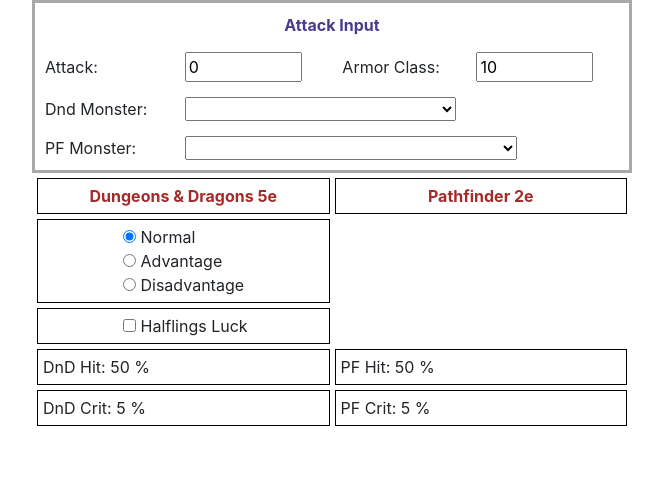
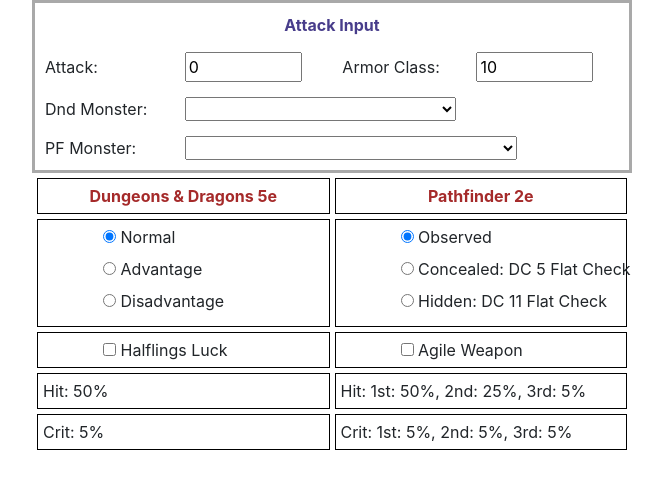
Before and after one commit to AndeHofer/likelihood, a React (Create React App) app: page / in a window 1280 px wide. Shown: the top 488 px of the page, without its empty margins (308-971 px from the left). Built offline with nearby package versions, Linux system fonts and the light colour scheme.

Commit message:
added sight for pf2

```diff
--- a/src/Calculator.css
+++ b/src/Calculator.css
@@ -42,7 +42,7 @@
   width: 50%;
 }
 
-.adv-radio {
+.middle-relative {
   position: relative;
-  left: 80px;
+  left: 60px;
 }
--- a/src/Calculator.js
+++ b/src/Calculator.js
@@ -1,13 +1,13 @@
 import React from "react";
 import "./Calculator.css";
-import { dnd5Monsters } from "./dnd5eSrdMonsters";
+import { dnd5Monsters } from "./monsterDnd5eSrd";
 import DynamicSelect from "./DynamicSelect";
-import RadioDisadvantage from "./RadioDisadvantage";
-import ValueInput from "./ValueInput";
+import ValueInput from "./NumberInput";
 import CheckboxInput from "./CheckboxInput";
-import { pf2Monsters } from "./pf2Monsters";
+import { pf2Monsters } from "./monstersPF2";
+import RadioInputGroup from "./RadioInputGroup";
 
-function calculateHitChance(attack, ac, adv, sys, hluck) {
+function calculateHitChance(attack, ac, adv, sys, hluck, sight) {
   let result;
   if (sys === "DnD 5e") {
     if (adv === "Normal") {
@@ -61,10 +61,12 @@
     }
   }
 
+  result = calculateSight(sight, sys, result);
+
   return Math.round(result * 100 * 100) / 100;
 }
 
-function calculateCritChance(attack, ac, adv, sys, hluck) {
+function calculateCritChance(attack, ac, adv, sys, hluck, sight) {
   let result = Number(0);
   if (sys === "DnD 5e") {
     if (adv === "Normal") {
@@ -80,20 +82,35 @@
     }
   } else {
     if (!Number.isNaN(ac) && !Number.isNaN(attack)) {
-      let overZero = Number(parseInt(attack) + 20 - parseInt(ac));
-      if (overZero > -1) {
-        if (overZero < 11) {
+      let maxHit = Number(parseInt(attack) + 20 - parseInt(ac));
+      if (maxHit > -1) {
+        // you can reach the crit section only with a 20, so you stay at 5% chance
+        if (maxHit < 11) {
           result = Number(1 / 20);
-        } else if (overZero > 29) {
+          // you are also with a one in the crit section, but you can loose the crit because of the one
+        } else if (maxHit > 28) {
           result = Number(19 / 20);
         } else {
-          result = (overZero - 10) / 20;
+          result = (maxHit - 9) / 20;
         }
       }
     }
   }
 
+  result = calculateSight(sight, sys, result);
+
   return Math.round(result * 100 * 100) / 100;
+}
+
+function calculateSight(sight, sys, result) {
+  if (sys === "PF 2e") {
+    if (sight === "Concealed") {
+      result = result * (16 / 20);
+    } else if (sight === "Hidden") {
+      result = result * (10 / 20);
+    }
+  }
+  return result;
 }
 
 class Calculator extends React.Component {
@@ -104,6 +121,8 @@
       ac: "10",
       adv: "Normal",
       hluck: false,
+      agile: false,
+      sight: "Observed",
     };
 
     this.handleAcChange = this.handleAcChange.bind(this);
@@ -111,6 +130,8 @@
     this.handleAdvChange = this.handleAdvChange.bind(this);
     this.handleHluckChange = this.handleHluckChange.bind(this);
     this.handleMonsterChange = this.handleMonsterChange.bind(this);
+    this.handleAgileChange = this.handleAgileChange.bind(this);
+    this.handleSightChange = this.handleSightChange.bind(this);
   }
 
   handleAcChange(value) {
@@ -129,8 +150,16 @@
     this.setState({ hluck: !this.state.hluck });
   }
 
+  handleAgileChange(value) {
+    this.setState({ agile: !this.state.agile });
+  }
+
   handleMonsterChange(value) {
-    this.setState({ac: value});
+    this.setState({ ac: value });
+  }
+
+  handleSightChange(value) {
+    this.setState({ sight: value });
   }
 
   render() {
@@ -138,34 +167,85 @@
     const attack = this.state.attack;
     const adv = this.state.adv;
     const hluck = this.state.hluck;
+    const agile = this.state.agile;
+    const sight = this.state.sight;
     const likelihoodHitDnD = calculateHitChance(
       attack,
       ac,
       adv,
       "DnD 5e",
-      hluck
+      hluck,
+      "Observed"
     );
     const likelihoodHitPF = calculateHitChance(
       attack,
       ac,
       "Normal",
       "PF 2e",
-      false
+      false,
+      sight
+    );
+
+    const likelihoodHitPF2nd = calculateHitChance(
+      agile ? attack - 4 : attack - 5,
+      ac,
+      "Normal",
+      "PF 2e",
+      false,
+      sight
+    );
+    const likelihoodHitPF3rd = calculateHitChance(
+      agile ? attack - 8 : attack - 10,
+      ac,
+      "Normal",
+      "PF 2e",
+      false,
+      sight
     );
     const likelihoodCritDnD = calculateCritChance(
       attack,
       ac,
       adv,
       "DnD 5e",
-      hluck
+      hluck,
+      "Observed"
     );
     const likelihoodCritPF = calculateCritChance(
       attack,
       ac,
       "Normal",
       "PF 2e",
-      false
+      false,
+      sight
     );
+    const likelihoodCritPF2nd = calculateCritChance(
+      agile ? attack - 4 : attack - 5,
+      ac,
+      "Normal",
+      "PF 2e",
+      false,
+      sight
+    );
+    const likelihoodCritPF3rd = calculateCritChance(
+      agile ? attack - 8 : attack - 10,
+      ac,
+      "Normal",
+      "PF 2e",
+      false,
+      sight
+    );
+
+    const radioAdv = [
+      { value: "Normal", label: "Normal" },
+      { value: "Advantage", label: "Advantage" },
+      { value: "Disadvantage", label: "Disadvantage" },
+    ];
+
+    const radioSight = [
+      { value: "Observed", label: "Observed" },
+      { value: "Concealed", label: "Concealed: DC 5 Flat Check" },
+      { value: "Hidden", label: "Hidden: DC 11 Flat Check" },
+    ];
 
     return (
       <div className="calculator">
@@ -220,17 +300,29 @@
             </tr>
             <tr>
               <td>
-                <div className="adv-radio">
-                  <RadioDisadvantage
+                <div className="middle-relative">
+                  <RadioInputGroup
+                    radios={radioAdv}
                     onValueChange={this.handleAdvChange}
-                    value={adv}
+                    name="adv"
+                    selectedValue={adv}
+                  />
+                </div>
+              </td>
+              <td>
+                <div className="middle-relative">
+                  <RadioInputGroup
+                    radios={radioSight}
+                    onValueChange={this.handleSightChange}
+                    name="sight"
+                    selectedValue={sight}
                   />
                 </div>
               </td>
             </tr>
             <tr>
               <td>
-                <div className="adv-radio">
+                <div className="middle-relative">
                   <CheckboxInput
                     value={hluck}
                     onValueChange={this.handleHluckChange}
@@ -238,21 +330,36 @@
                   Halflings Luck
                 </div>
               </td>
-            </tr>
-            <tr>
               <td>
-                <div>DnD Hit: {likelihoodHitDnD} %</div>
-              </td>
-              <td>
-                <div>PF Hit: {likelihoodHitPF} %</div>
+                <div className="middle-relative">
+                  <CheckboxInput
+                    value={agile}
+                    onValueChange={this.handleAgileChange}
+                  />{" "}
+                  Agile Weapon
+                </div>
               </td>
             </tr>
             <tr>
               <td>
-                <div>DnD Crit: {likelihoodCritDnD} %</div>
+                <div>Hit: {likelihoodHitDnD}%</div>
               </td>
               <td>
-                <div>PF Crit: {likelihoodCritPF} %</div>
+                <div>
+                  Hit: 1st: {likelihoodHitPF}%, 2nd: {likelihoodHitPF2nd}%, 3rd:{" "}
+                  {likelihoodHitPF3rd}%
+                </div>
+              </td>
+            </tr>
+            <tr>
+              <td>
+                <div>Crit: {likelihoodCritDnD}%</div>
+              </td>
+              <td>
+                <div>
+                  Crit: 1st: {likelihoodCritPF}%, 2nd: {likelihoodCritPF2nd}
+                  %, 3rd: {likelihoodCritPF3rd}%
+                </div>
               </td>
             </tr>
           </tbody>
--- a/src/DynamicSelect.js
+++ b/src/DynamicSelect.js
@@ -8,7 +8,7 @@
 
   handleChange(event) {
     this.props.onValueChange(event.target.value);
-    console.log(event.target.value);
+    //console.log(event.target.value);
   }
 
   renderOptions() {
--- a/src/RadioDisadvantage.js
+++ /dev/null
@@ -1,48 +0,0 @@
-import React from "react";
-
-class RadioDisadvantage extends React.Component {
-  constructor(props) {
-    super(props);
-    this.handleChange = this.handleChange.bind(this);
-  }
-
-  handleChange(e) {
-    this.props.onValueChange(e.target.value);
-  }
-
-  render() {
-    const value = this.props.value;
-    return (
-      <div>
-        <input
-          type="radio"
-          value="Normal"
-          checked={value === "Normal"}
-          name="adv"
-          onChange={this.handleChange}
-        />{" "}
-        Normal
-        <br />
-        <input
-          type="radio"
-          value="Advantage"
-          checked={value === "Advantage"}
-          name="adv"
-          onChange={this.handleChange}
-        />{" "}
-        Advantage
-        <br />
-        <input
-          type="radio"
-          value="Disadvantage"
-          name="adv"
-          checked={value === "Disadvantage"}
-          onChange={this.handleChange}
-        />{" "}
-        Disadvantage
-      </div>
-    );
-  }
-}
-
-export default RadioDisadvantage;
--- /dev/null
+++ b/src/RadioInput.js
@@ -0,0 +1,34 @@
+import React, { Component } from "react";
+
+class RadioInput extends Component {
+  constructor(props) {
+    super(props);
+    this.handleChange = this.handleChange.bind(this);
+  }
+  handleChange(e) {
+    //console.log(this.props.value + " " + e.target.value)
+    this.props.onValueChange(e.target.value);
+  }
+
+  render() {
+    const { value } = this.props;
+    const { selectedValue } = this.props;
+    const { label } = this.props;
+    const { name } = this.props;
+
+    return (
+      <label>
+        <input
+          type="radio"
+          value={value}
+          name={name}
+          checked={value === selectedValue}
+          onChange={this.handleChange}
+        />{" "}
+        {label}
+      </label>
+    );
+  }
+}
+
+export default RadioInput;
--- /dev/null
+++ b/src/RadioInputGroup.js
@@ -0,0 +1,42 @@
+import React, { Component } from "react";
+import RadioInput from "./RadioInput";
+
+class InputRadioGroup extends Component {
+  constructor(props) {
+    super(props);
+    this.renderRadios = this.renderRadios.bind(this);
+  }
+
+  renderRadios() {
+    const { radios } = this.props;
+    const name = this.props.name;
+    const selectedValue = this.props.selectedValue;
+    const onValueChange = this.props.onValueChange;
+    return (
+      radios &&
+      radios.length > 0 &&
+      radios.map((radio, index) => {
+        return (
+          radio && (
+            <div key={index}>
+              <RadioInput
+                value={radio.value}
+                label={radio.label}
+                name={name}
+                selectedValue={selectedValue}
+                onValueChange={onValueChange}
+              />
+              <br />
+            </div>
+          )
+        );
+      })
+    );
+  }
+
+  render() {
+    return <div>{this.renderRadios()}</div>;
+  }
+}
+
+export default InputRadioGroup;
```
Also changed, not shown: src/NumberInput.js (renamed from src/ValueInput.js), src/monsterDnd5eSrd.js (renamed from src/dnd5eSrdMonsters.js), src/monstersPF2.js (renamed from src/pf2Monsters.js).
